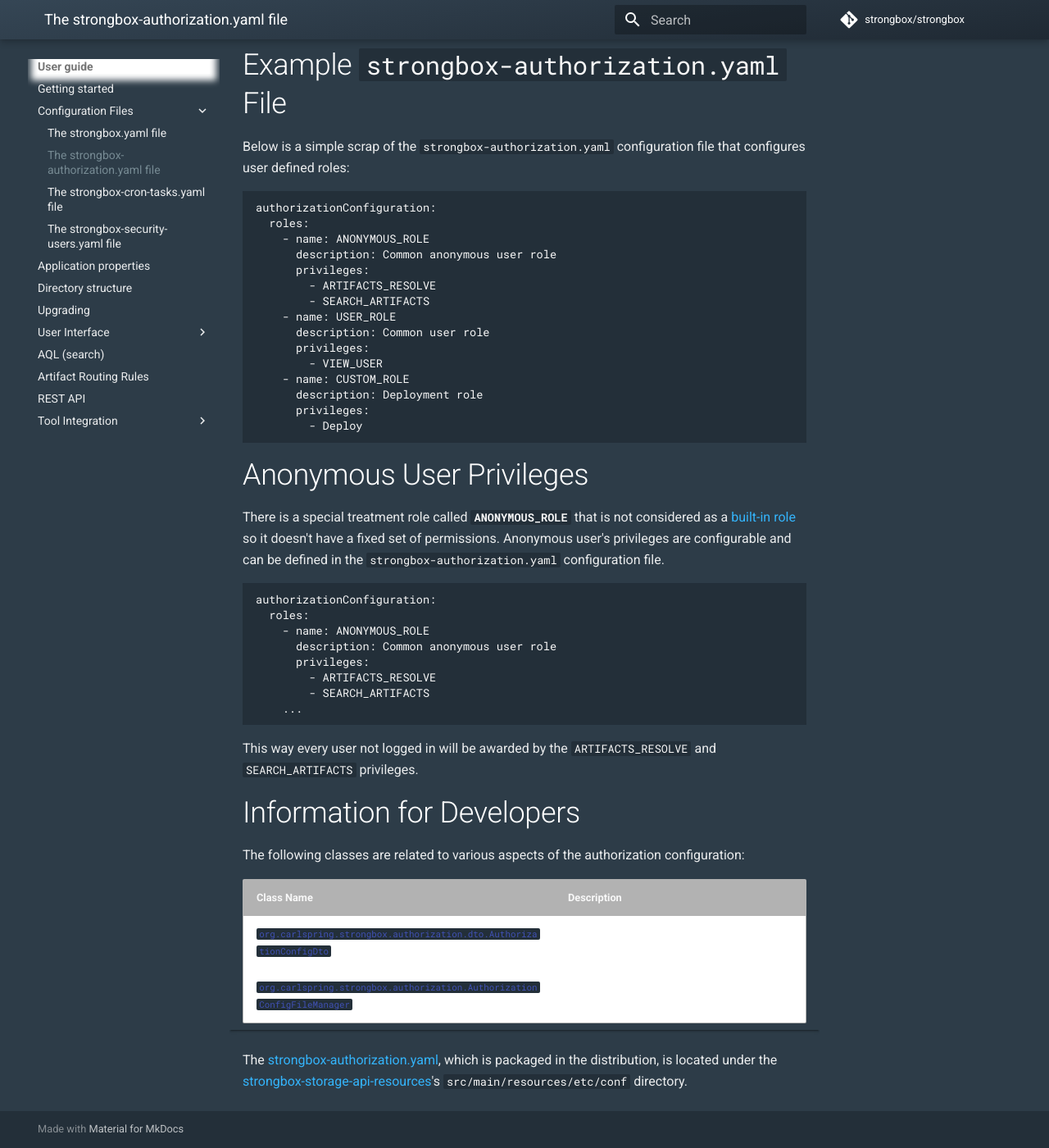
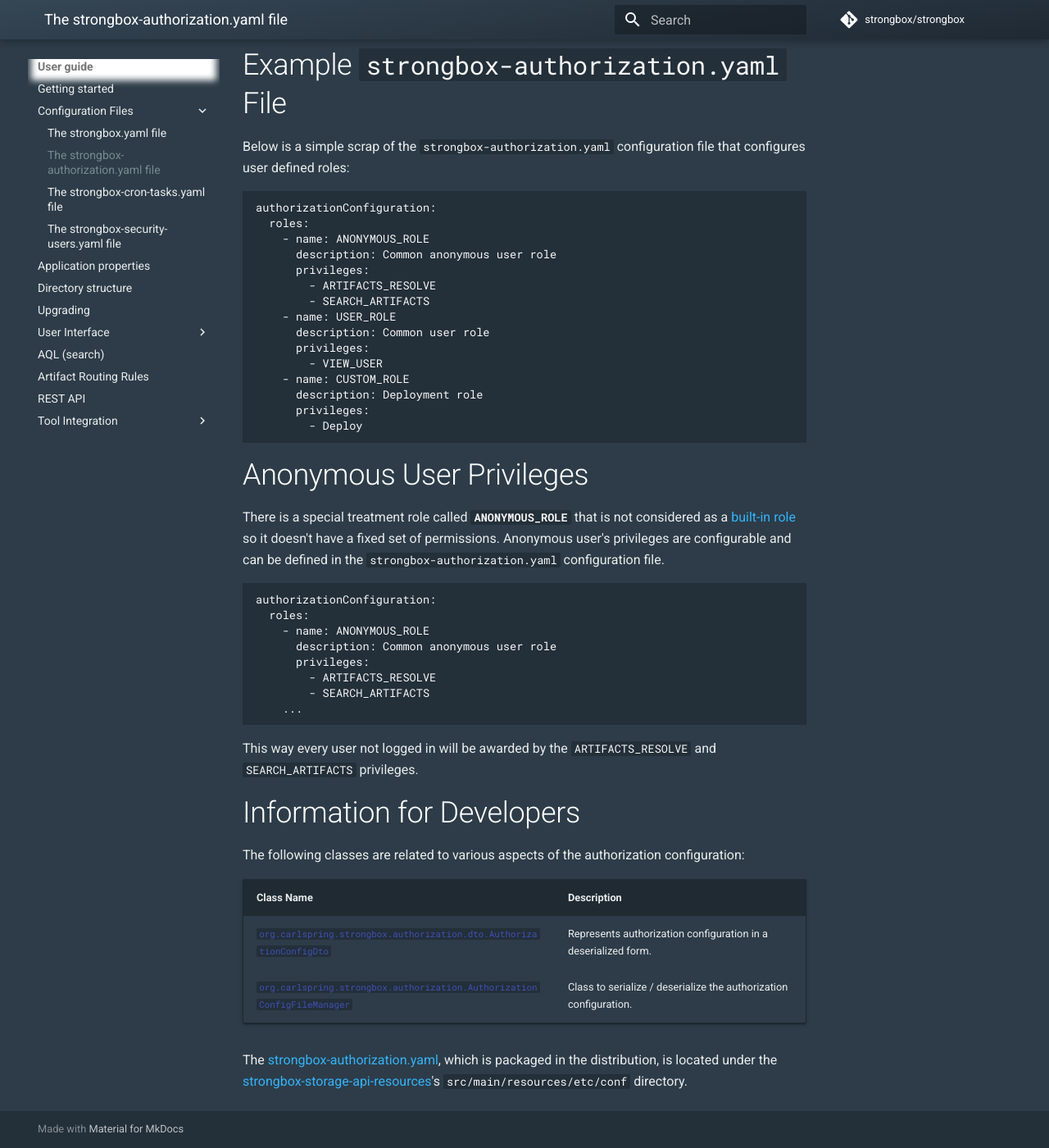
Before and after one commit to strongbox/strongbox-docs, an MkDocs documentation site: the page built from docs/user-guide/configuration-files/strongbox-authorization-yaml.md, in a window 1280 px wide and 1400 px high, scrolled down 338 px. Shown: the whole window at 82% size. Built offline with MkDocs 1.6.1 and Material for MkDocs 9.7.7, drawn with Linux system fonts in a browser that asks for light colours; comment, search, counter and statistics services are not loaded.

Commit message:
Fix table styling

```diff
--- a/docs/assets/stylesheets/style.css
+++ b/docs/assets/stylesheets/style.css
@@ -183,6 +183,7 @@
 }
 
 .md-typeset table:not([class]) {
+    background-color: rgba(0,0,0,0.0);
     border: 1px solid rgba(0,0,0,0.3);
 }
 
@@ -201,9 +202,11 @@
 
 .md-typeset .md-typeset__table {
     width: 100%;
-    display: block;
+}
+
+.md-typeset .md-typeset__table table {
+    display: table;
     box-shadow: 0 2px 2px 0 rgba(0,0,0,.14), 0 1px 5px 0 rgba(0,0,0,.12), 0 3px 1px -2px rgba(0,0,0,.2);
-
 }
 
 @media only screen and (max-width: 76.1875em)
```
